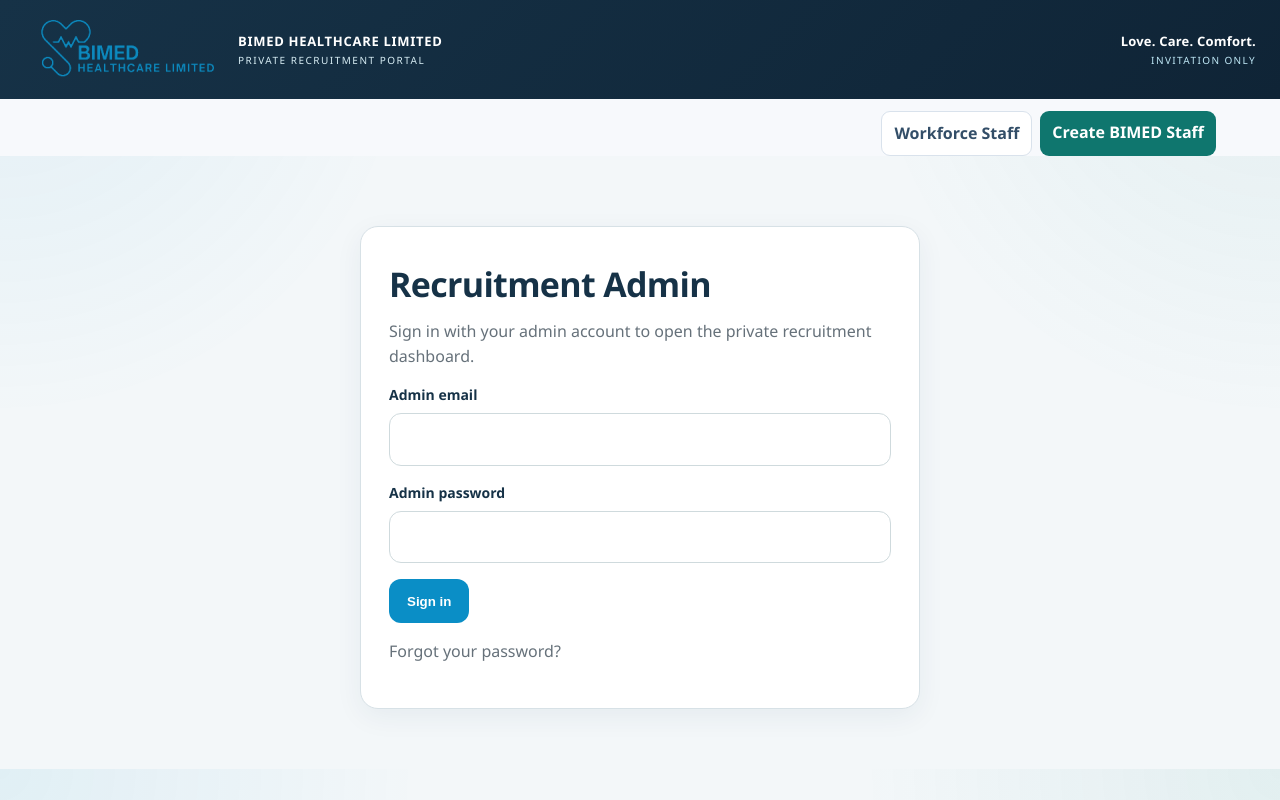
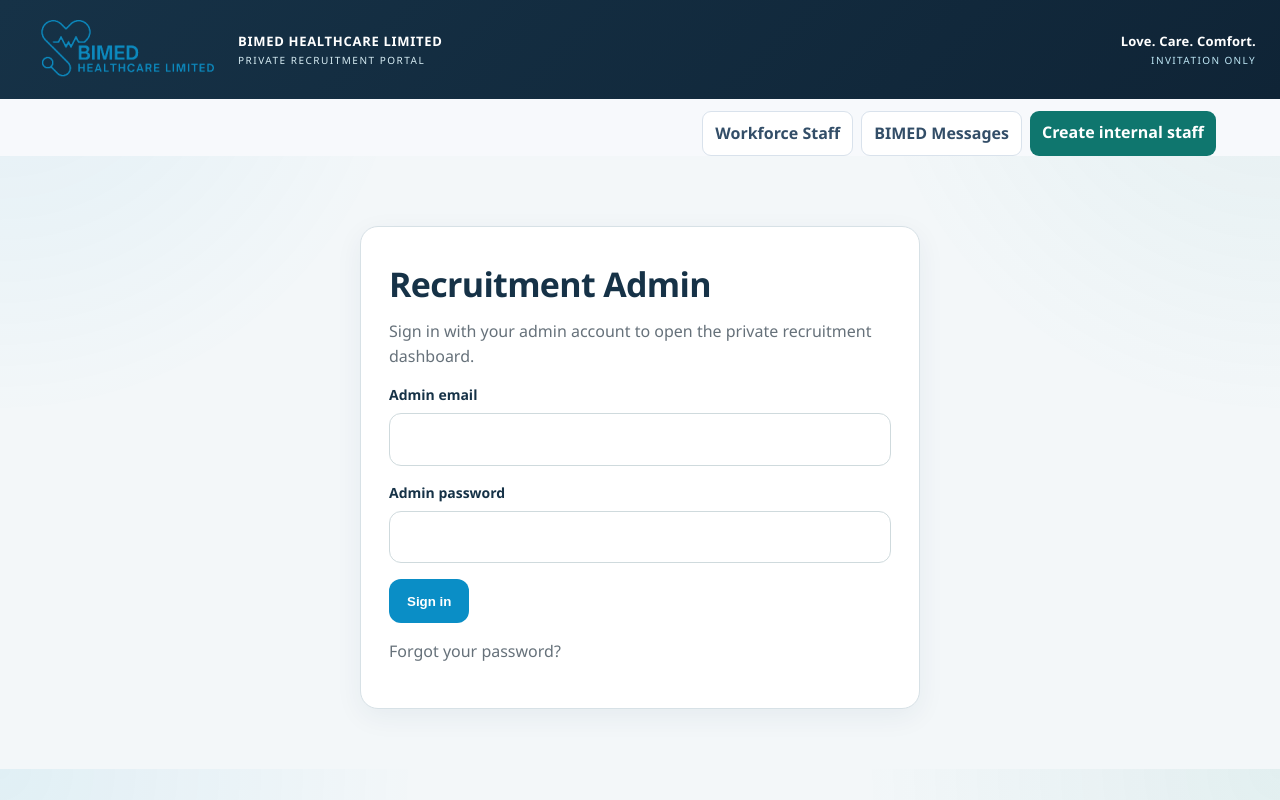
Before and after one commit to wandemcphill/BIMED, a Next.js app: page /admin in a window 1280 px wide. Built offline with nearby package versions, Linux system fonts and the light colour scheme.

Commit message:
feat: add workforce inbox shortcut to admin dashboard

```diff
--- a/app/admin/page.tsx
+++ b/app/admin/page.tsx
@@ -10,8 +10,11 @@
           <a href="/admin/staff" style={{ padding: '9px 12px', border: '1px solid #d9e2ec', borderRadius: 9, background: '#fff', color: '#334e68', textDecoration: 'none', fontWeight: 800 }}>
             Workforce Staff
           </a>
+          <a href="/admin/messages" style={{ padding: '9px 12px', border: '1px solid #d9e2ec', borderRadius: 9, background: '#fff', color: '#334e68', textDecoration: 'none', fontWeight: 800 }}>
+            BIMED Messages
+          </a>
           <a href="/admin/staff/new" style={{ padding: '9px 12px', border: 0, borderRadius: 9, background: '#0f766e', color: '#fff', textDecoration: 'none', fontWeight: 800 }}>
-            Create BIMED Staff
+            Create internal staff
           </a>
         </div>
       </div>
```
